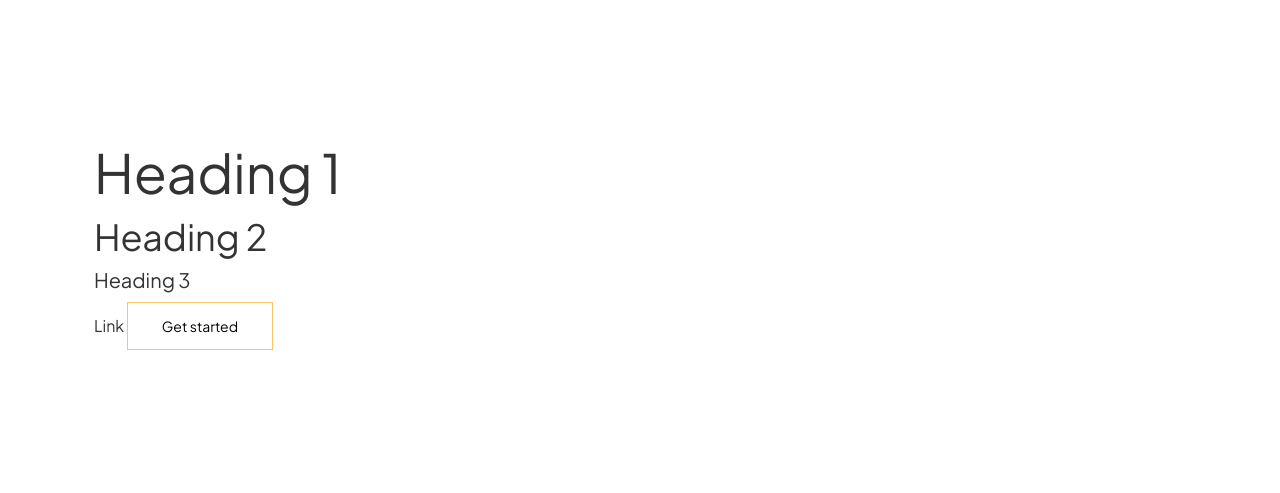
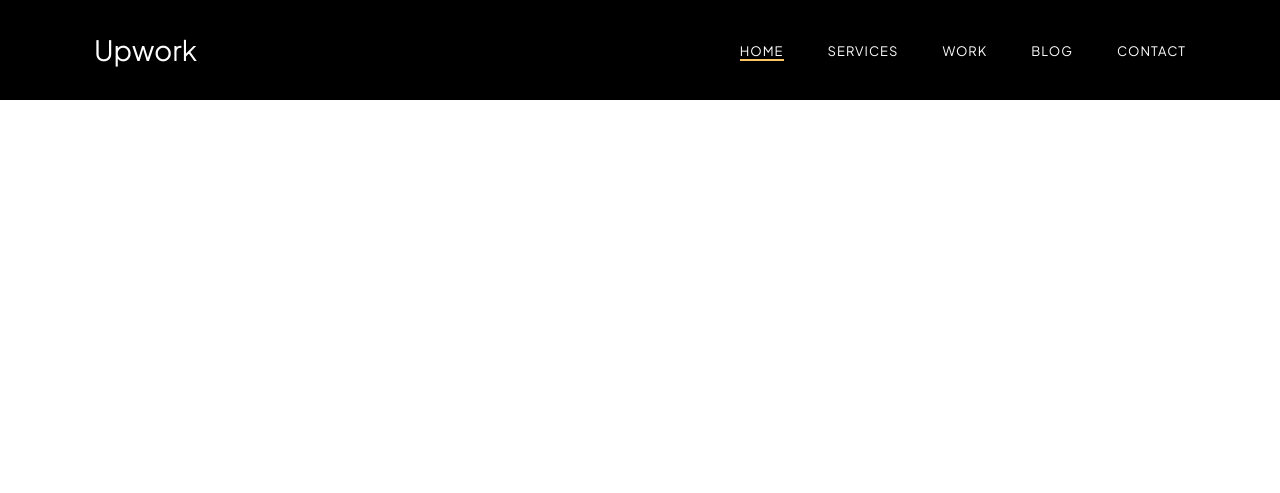
Before and after one commit to omarsan6/upwork, a plain HTML site: page index.html in a window 1280 px wide. Drawn offline with Linux system fonts and the light colour scheme.

Commit message:
Diseño del navbar

```diff
--- a/assets/css/app.css
+++ b/assets/css/app.css
@@ -51,6 +51,16 @@ a:hover{
     color: var(--c-brand);
 }
 
+ul{
+    list-style: none;
+}
+
+img{
+    max-width: 100%;
+    width: 100px;
+    height: auto;
+}
+
 section{
     padding: 140px 0;
 }
@@ -79,3 +89,70 @@ section{
     background-color: var(--c-brand);
     color: white;
 }
+
+/* Navbar */
+.navbar{
+    background-color: #000;
+    position: fixed;
+    width: 100%;
+    display: flex;
+}
+
+.navbar .container{
+    display: flex;
+    align-items: center;
+    justify-content: space-between;
+    width: 100%;
+    height: var(--n-height);
+}
+
+.brand{
+    color: white;
+    font-size: 28px;
+}
+
+.nav-links{
+    display: flex;
+}
+
+.nav-links li.active a{
+    box-shadow: 0px 2px var(--c-brand);
+}
+
+.nav-links li:not(:last-child){
+    margin-right:44px ;
+}
+
+.nav-links li a{
+    color: white;
+    font-size: 13px;
+    text-transform: uppercase;
+    letter-spacing: 1px;
+}
+
+.nav-links li a:hover{
+    color: var(--c-brand);
+}
+
+.hamburger{
+    display: block;
+    cursor: pointer;
+    display: none;
+}
+
+.hamburger span{
+    display: block;
+    width: 34px;
+    height: 2px;
+    background-color: white;
+    margin: 8px auto;
+    transition: all 0.4s;
+}
+
+.hamburger.active span:nth-child(1){
+    transform: translateY(5px) rotate(45deg);
+}
+
+.hamburger.active span:nth-child(2){
+    transform: translateY(-5px) rotate(-45deg);
+}
--- a/index.html
+++ b/index.html
@@ -16,15 +16,23 @@
 
 <body>
 
-    <section>
+    <!-- Navbar -->
+    <div class="navbar">
         <div class="container">
-            <h1 class="heading-1">Heading 1</h1>
-            <h2 class="heading-2">Heading 2</h2>
-            <h3 class="heading-3">Heading 3</h3>
-            <a href="#">Link</a>
-            <button class="btn">Get started</button>
+            <a href="#" class="brand">Upwork</a>
+            <ul class="nav-links">
+                <li class="active"><a href="#">Home</a></li>
+                <li><a href="#">Services</a></li>
+                <li><a href="#">Work</a></li>
+                <li><a href="#">Blog</a></li>
+                <li><a href="#">Contact</a></li>
+            </ul>
+            <div class="hamburger">
+                <span></span>
+                <span></span>
+            </div>
         </div>
-    </section>
+    </div>
 
     <script src="./assets/js/app.js"></script>
 </body>
```
